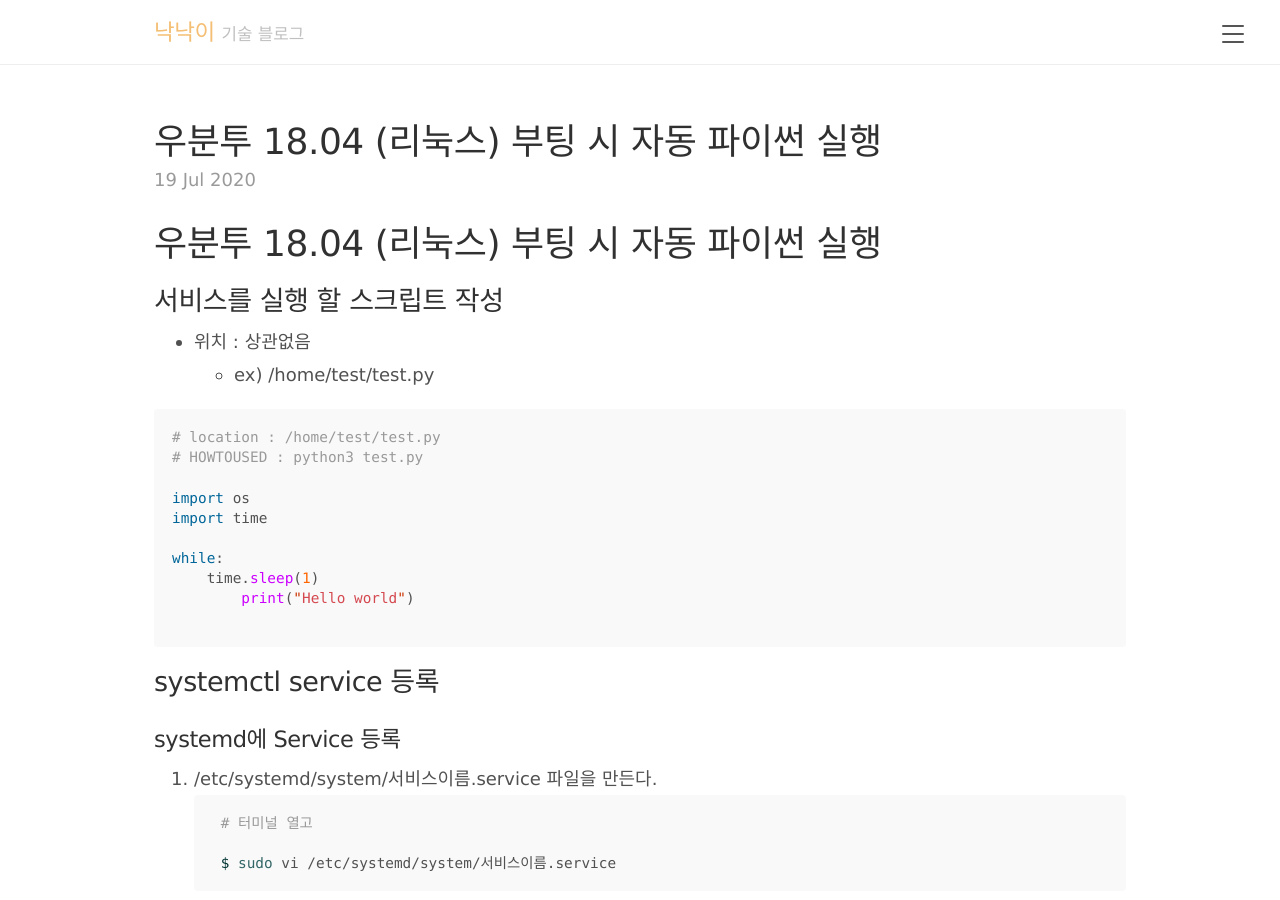
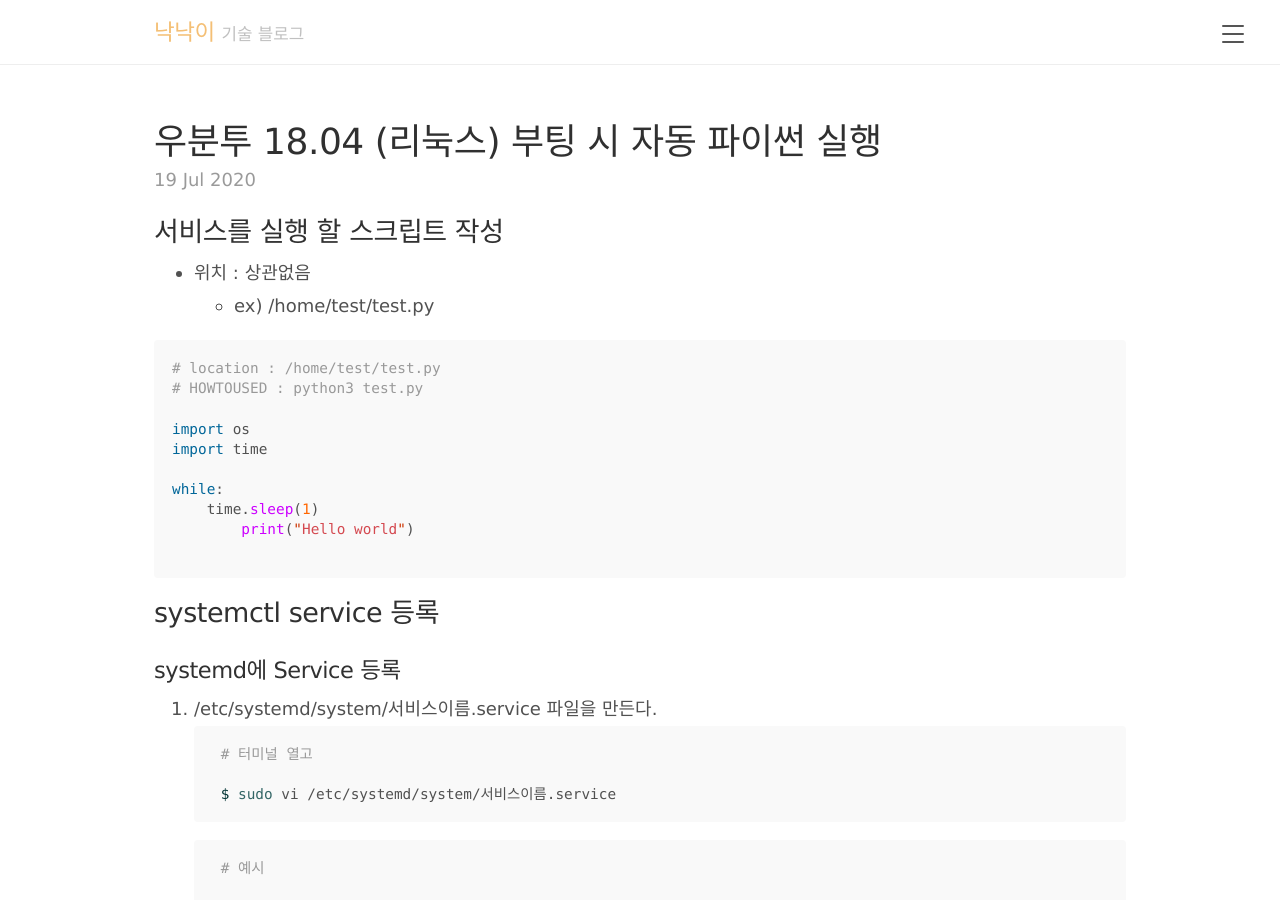
Before and after one commit to naknakLEE/naknakLEE.github.io, a Jekyll site: the page built from _posts/2020-07-19- linux-auto-start.md, in a window 1280 px wide and 900 px high. Built offline with Jekyll 4.4.1, drawn with Linux system fonts in a browser that asks for light colours; comment, search, counter and statistics services are not loaded.

Commit message:
auto start 수정

```diff
--- a/_posts/2020-07-19- linux-auto-start.md
+++ b/_posts/2020-07-19- linux-auto-start.md
@@ -4,8 +4,6 @@ title: 우분투 18.04 (리눅스) 부팅 시 자동 파이썬 실행
 use_math: true
 categories: etc
 ---
-
-# 우분투 18.04 (리눅스) 부팅 시 자동 파이썬 실행
 
 ## 서비스를 실행 할 스크립트 작성
    - 위치 : 상관없음
```
